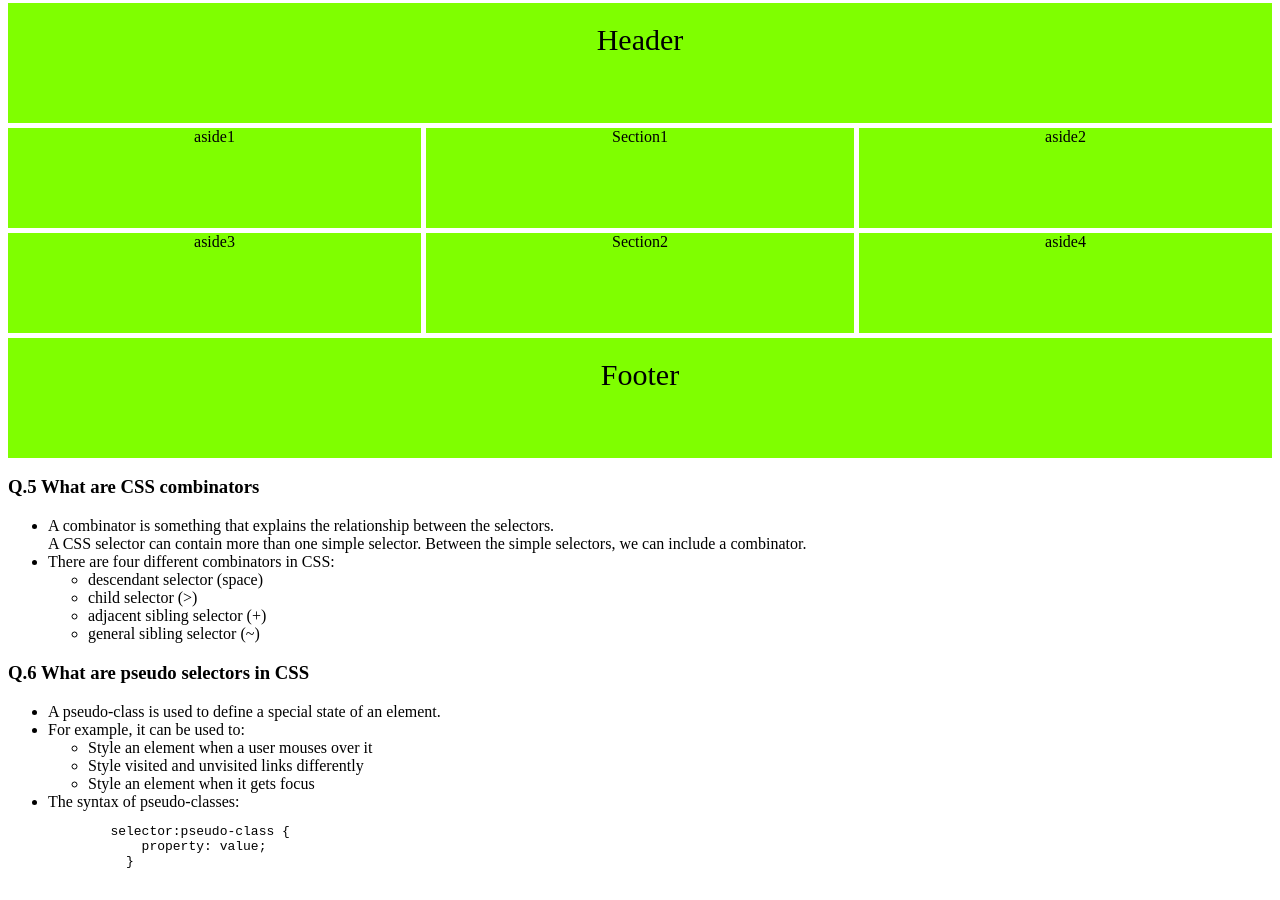
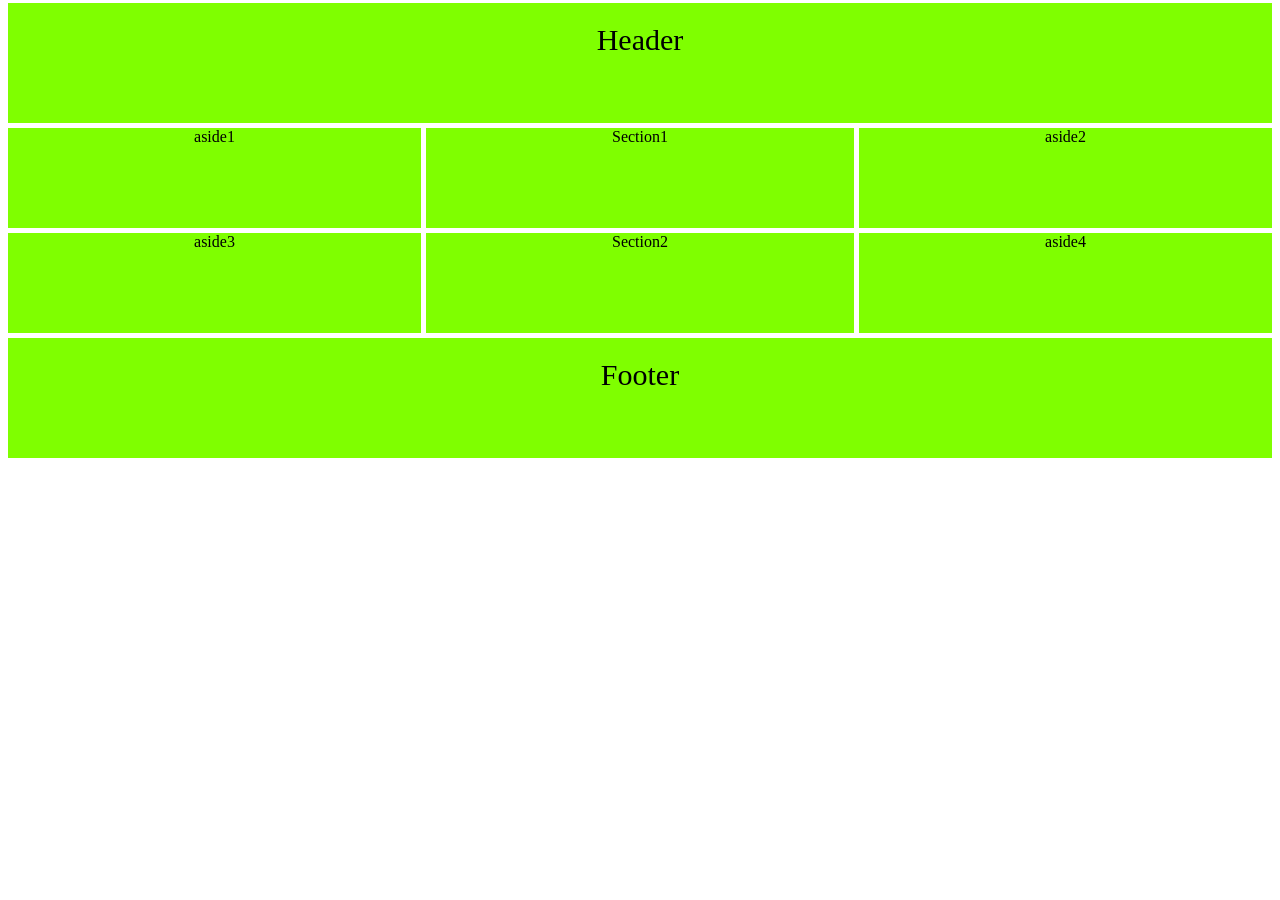
Before and after one commit to Kuldeep-kolte/Interview-Prepration, a plain HTML site: page index6.html in a window 1280 px wide. Shown: the part 745-1645 px from the top of the page. After the commit the page ends 1211 px from the top, so only its background shows below. Drawn offline with Linux system fonts and the light colour scheme.

Commit message:
day 5 assignment completed

```diff
--- a/index6.html
+++ b/index6.html
@@ -47,35 +47,6 @@
         <!-- <div class="grid-item ">8</div> -->
         <div class="grid-item grid-item8">Footer</div>
     </div>
-    <h3>Q.5 What are CSS combinators</h3>
-    <ul>
-        <li>A combinator is something that explains the relationship between the selectors. <br> A CSS selector can
-            contain
-            more than one simple selector. Between the simple selectors, we can include a combinator.</li>
-        <li>There are four different combinators in CSS:</li>
-        <ul>
-            <li>descendant selector (space)</li>
-            <li>child selector (>)</li>
-            <li>adjacent sibling selector (+)</li>
-            <li>general sibling selector (~)</li>
-        </ul>
-    </ul>
-    <h3>Q.6 What are pseudo selectors in CSS</h3>
-    <ul>
-        <li>A pseudo-class is used to define a special state of an element.</li>
-        <li>For example, it can be used to:</li>
-        <ul>
-            <li>Style an element when a user mouses over it</li>
-            <li>Style visited and unvisited links differently</li>
-            <li>Style an element when it gets focus</li>
-        </ul>
-        <li>The syntax of pseudo-classes:</li>
-        <pre>
-        selector:pseudo-class {
-            property: value;
-          }
-       </pre>
-    </ul>
 </body>
 
 </html>
```
